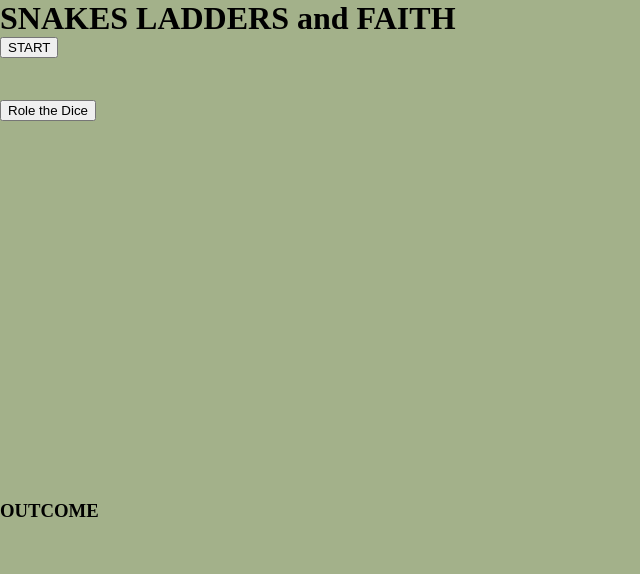
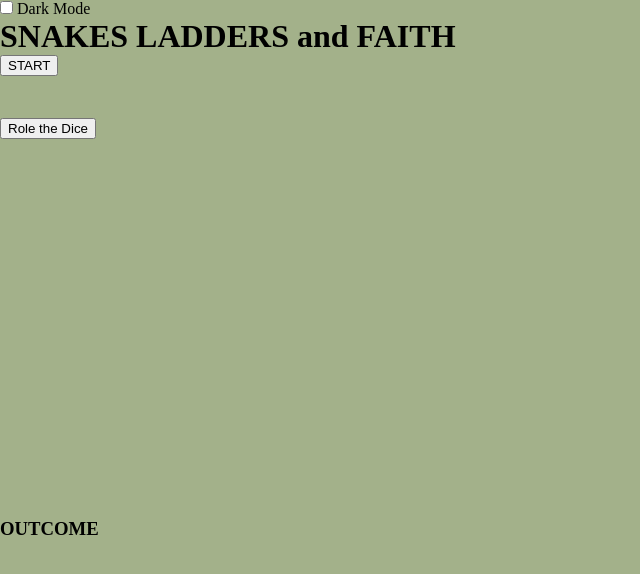
Before and after one commit to Merothiya/Snakes-Ladders-and-Faith, a plain HTML site: page index.html in a window 1280 px wide. Shown: the whole page, without its empty margins (0-640 px from the left). Drawn offline with Linux system fonts and the light colour scheme.

Commit message:
Automated commit - 2025-10-17 19:08:56

```diff
--- a/index.html
+++ b/index.html
@@ -1,28 +1,61 @@
 <!DOCTYPE html>
+
 <html lang="en">
 
+
+
 <head>
+
     <meta charset="UTF-8">
+
     <meta http-equiv="X-UA-Compatible" content="IE=edge">
+
     <meta name="viewport" content="width=device-width, initial-scale=1.0">
+
     <link rel="stylesheet" href="main.css">
+
     <title>Snakes Ladder and Faith</title>
+
 </head>
+
+
 
 <body>
 
+    <div class="theme-switcher">
+
+        <input type="checkbox" id="theme-toggle">
+
+        <label for="theme-toggle">Dark Mode</label>
+
+    </div>
+
+
 
     <div class="canvas-container">
+
         <canvas id='canvas' width='500px' height='500px'></canvas>
+
         <h1>SNAKES LADDERS and FAITH</h1>
+
         <button id='start'>START</button>
+
         <button id='dice'>Role the Dice</button>
 
+
+
     </div>
+
     <h3 id="result">OUTCOME</h3>
 
+
+
     <script src="hmm.js"></script>
-    <!-- <button id="start" style="z-index:2">START</button> -->
+
+    <script src="theme.js"></script>
+
 </body>
 
+
+
 </html>
```
